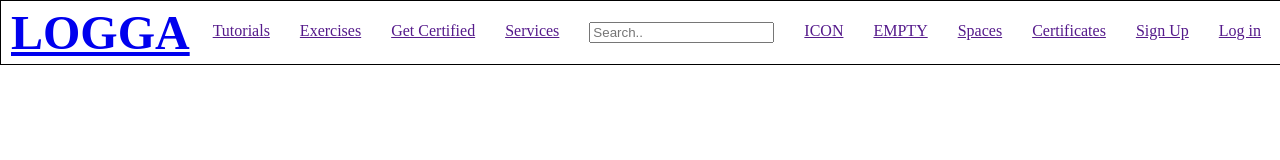
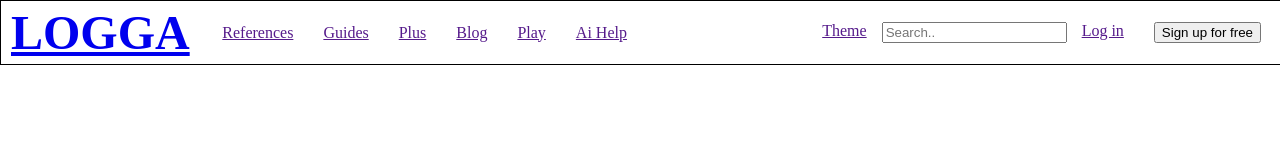
Before and after one commit to Erikm93/uppgift2, a plain HTML site: page index.html in a window 1280 px wide. Drawn offline with Linux system fonts and the light colour scheme.

Commit message:
Nya ändringar

```diff
--- a/index.html
+++ b/index.html
@@ -13,23 +13,34 @@
         <div class="container flex">
             <nav>
                 <h1 class="logo"><a href="index.html">LOGGA</a></h1>
+                <div class="navbar2">
                     <ul>
-                    <li><a href="">Tutorials</a></li>
-                    <li><a href="">Exercises</a></li>
-                    <li><a href="">Get Certified</a></li>
-                    <li><a href="">Services</a></li>
+                        <li><a href="">References</a></li>
+                        <li><a href="">Guides</a></li>
+                        <li><a href="">Plus</a></li>
+                        <li><a href="">Blog</a></li>
+                        <li><a href="">Play</a></li>
+                        <li><a href="">Ai Help</a></li>
+                    </ul>
+                </div>
+                <div class="navbar3">
+                    <ul>
+                        <li></li>
+                        <li></li>
+                        <li></li>
+                    </ul>
+                </div>
+                    <ul>
                         <li>
+                            <li><a href="">Theme</a></li>
                             <div class="topnav">
                                 <input type="text" placeholder="Search..">
                             </div>
                         </li>
-                    <li><a href="">ICON</a></li>
-                    <li><a href="">EMPTY</a></li>
-                    <li><a href="">Spaces</a></li>
-                    <li><a href="">Certificates</a></li>
-                    <li><a href="">Sign Up</a></li>
                         <li><a href="">Log in</a></li>
+                        <li><a href=""><button id="sign_knapp">Sign up for free</button></a></li>
                     </ul>
+                </div>
             </nav>
         </div>
     </div>
--- a/styles.css
+++ b/styles.css
@@ -13,6 +13,7 @@ nav {
     position: fixed;
     width: 100%;
     background-color: white;
+    color: black;
 }
 
 .logo {
@@ -32,7 +33,16 @@ nav {
 }
 
 .navbar a:hover {
-    background: green;
+    align-content: center;
+}
+.navbar2 a:hover {
+    background: lightcoral;
+    padding: 10px;
+    margin: 10px;
+}
+.topnav {
+    align-content: center;
+    align-items: center;
 }
 
 ul {
```
Lines whose indentation alone changed are shown as unchanged.
